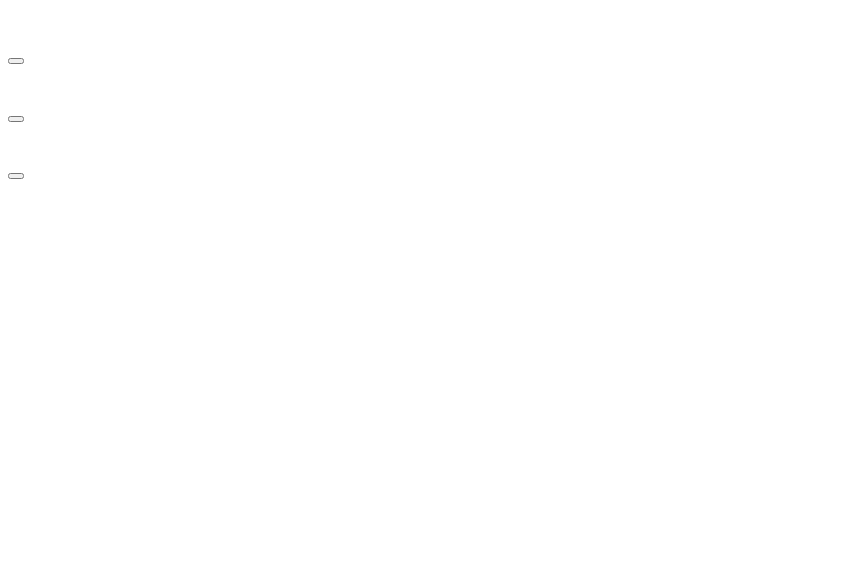
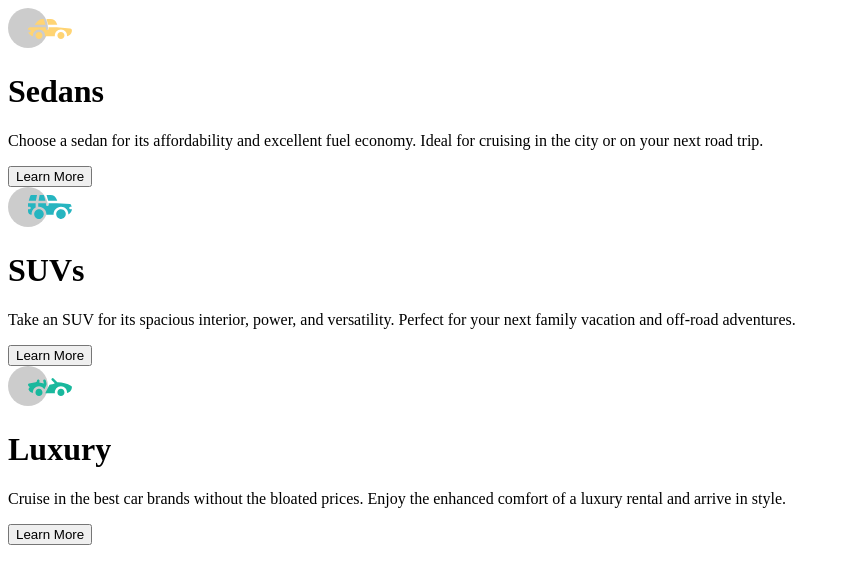
Before and after one commit to JoshuaMeeks/3-column-preview-card-component, a plain HTML site: page index.html in a window 1280 px wide. Shown: the whole page, without its empty margins (0-850 px from the left). Drawn offline with Linux system fonts and the light colour scheme.

Commit message:
HTML elements text and icon images

```diff
--- a/index.html
+++ b/index.html
@@ -10,22 +10,31 @@
 <body>
   <main>
     <div>
-      <img src="" alt="">
-      <h1></h1>
-      <p></p>
-      <button></button>
+      <img src="images/icon-sedans.svg" alt="sedans icon">
+      <h1>Sedans</h1>
+      <p>
+        Choose a sedan for its affordability and excellent fuel economy. Ideal for cruising in the city
+        or on your next road trip.
+      </p>
+      <button>Learn More</button>
     </div>
     <div>
-      <img src="" alt="">
-      <h1></h1>
-      <p></p>
-      <button></button>
+      <img src="images/icon-suvs.svg" alt="SUVs icon">
+      <h1>SUVs</h1>
+      <p>
+        Take an SUV for its spacious interior, power, and versatility. Perfect for your next family vacation
+        and off-road adventures.
+      </p>
+      <button>Learn More</button>
     </div>
     <div>
-      <img src="" alt="">
-      <h1></h1>
-      <p></p>
-      <button></button>
+      <img src="images/icon-luxury.svg" alt="Luxury icon">
+      <h1>Luxury</h1>
+      <p>
+        Cruise in the best car brands without the bloated prices. Enjoy the enhanced comfort of a luxury
+        rental and arrive in style.
+      </p>
+      <button>Learn More</button>
     </div>
   </main>
 </body>
```
